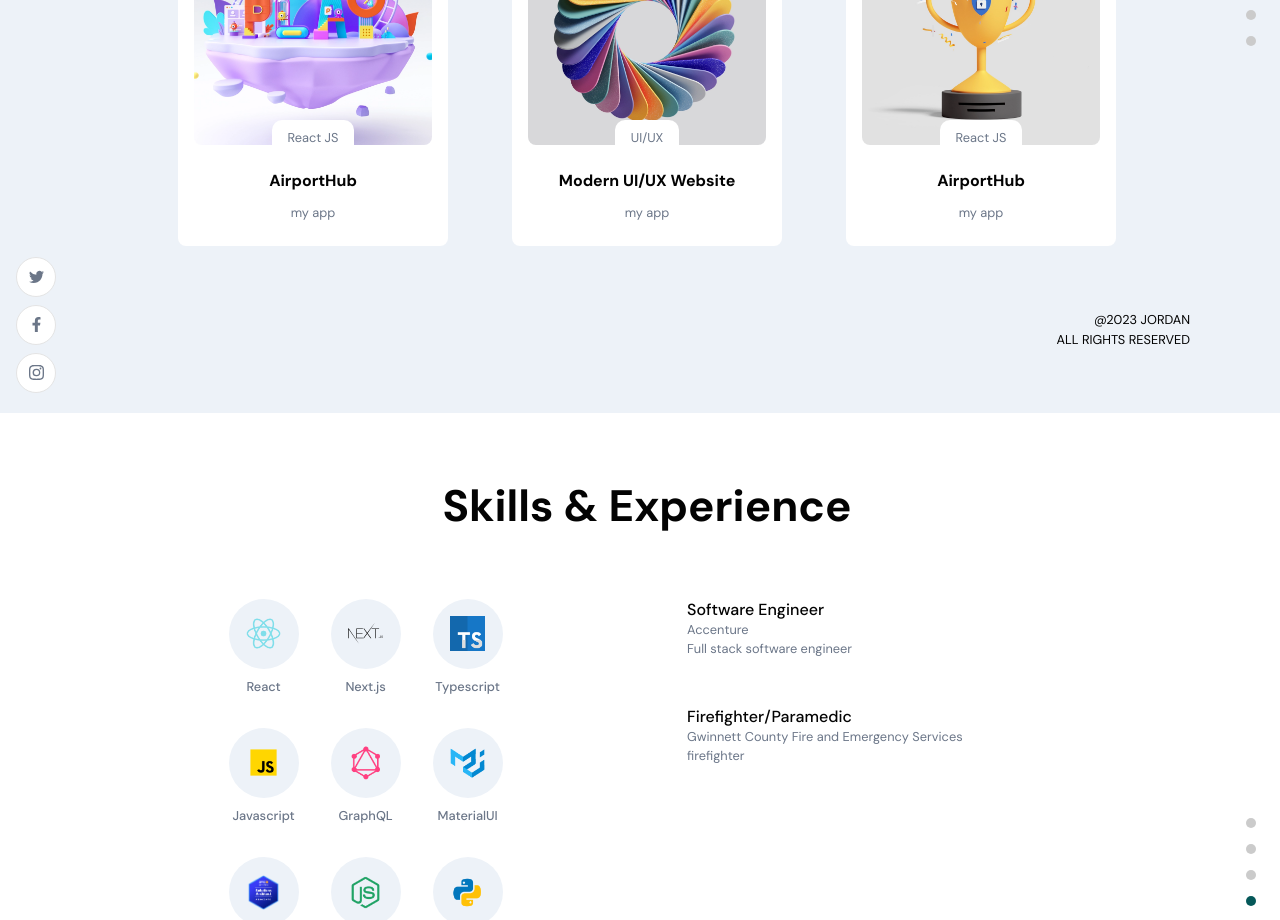
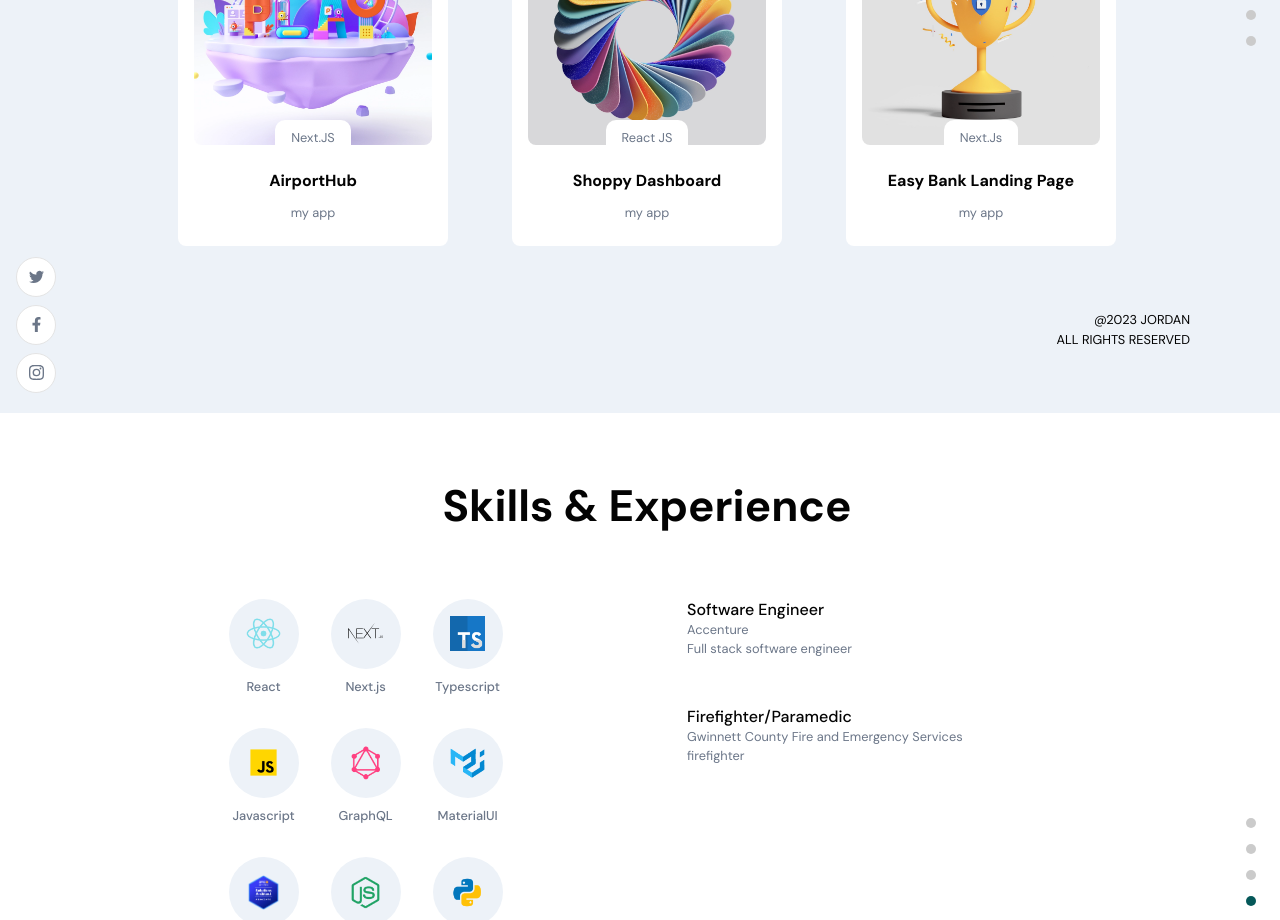
Before and after one commit to jordankimsey/kimsey-portfolio, a React (Create React App) app in the folder frontend_react/: page / in a window 1280 px wide. Shown: the part 2060-2980 px from the top of the page. Built offline with nearby package versions, Linux system fonts and the light colour scheme.

Commit message:
Updated works

```diff
--- a/frontend_react/src/container/Work/Work.jsx
+++ b/frontend_react/src/container/Work/Work.jsx
@@ -9,26 +9,26 @@ const myWork = [
   {
     title: 'AirportHub',
     description: 'my app',
-    projectLink: 'www.github.com',
-    codeLink: 'www.github.com',
+    projectLink: 'https://airport-hub.vercel.app/',
+    codeLink: 'https://github.com/jordankimsey/airportHub',
     imgUrl: images.about01,
+    tags: ['Next.JS', 'React JS', 'All'],
+  },
+  {
+    title: 'Shoppy Dashboard',
+    description: 'my app',
+    projectLink: 'https://react-dashboard-inky-alpha.vercel.app/ecommerce',
+    codeLink: 'https://github.com/jordankimsey/react-dashboard',
+    imgUrl: images.about02,
     tags: ['React JS', 'All'],
   },
   {
-    title: 'Modern UI/UX Website',
+    title: 'Easy Bank Landing Page',
     description: 'my app',
-    projectLink: 'www.github.com',
-    codeLink: 'www.github.com',
-    imgUrl: images.about02,
-    tags: ['UI/UX', 'All'],
-  },
-  {
-    title: 'AirportHub',
-    description: 'my app',
-    projectLink: 'www.github.com',
-    codeLink: 'www.github.com',
+    projectLink: 'https://easy-bank-landing-page-delta-gold.vercel.app/',
+    codeLink: 'https://github.com/jordankimsey/easy-bank-landing-page',
     imgUrl: images.about03,
-    tags: ['React JS', 'All'],
+    tags: ['Next.Js', 'React JS', 'All'],
   },
 ];
 
```
